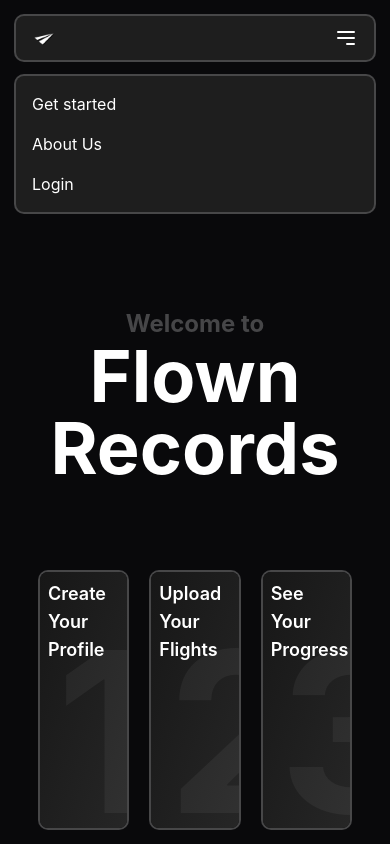
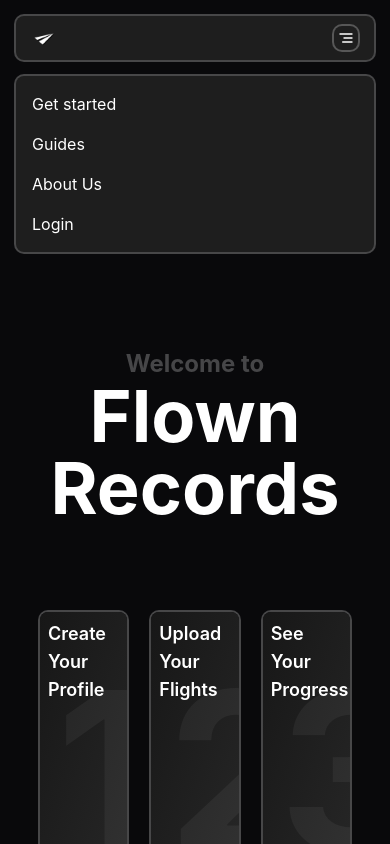
Before and after one commit to flownrecords/website, a React (Vite) app: page / in a window 390 px wide. Both pictures are taken after a click on the button 346 px from the left and 38 px from the top of the page. Shown: the top 844 px of the page. Built offline with nearby package versions, Linux system fonts and the light colour scheme; no server answers.

Commit message:
✨ Update Navbar: replace hamburger icon with AlignRight and add Guides link

```diff
--- a/src/components/general/Navbar.tsx
+++ b/src/components/general/Navbar.tsx
@@ -3,7 +3,7 @@ import { useState } from "react";
 import { useAuth } from "../auth/AuthContext";
 
 import Icon from "../../assets/images/icon.png";
-import { ChevronDown } from "lucide-react";
+import { AlignRight, ChevronDown } from "lucide-react";
 
 export default function Navbar() {
     const [mobileMenu, toggleMobileMenu] = useState(false);
@@ -139,20 +139,7 @@ export default function Navbar() {
                         className="cursor-pointer text-white focus:outline-none hover:opacity-75 transition duration-150"
                         onClick={() => toggleMobileMenu(!mobileMenu)}
                     >
-                        <svg
-                            className="w-6 h-6"
-                            fill="none"
-                            stroke="currentColor"
-                            viewBox="0 0 24 24"
-                            xmlns="http://www.w3.org/2000/svg"
-                        >
-                            <path
-                                strokeLinecap="round"
-                                strokeLinejoin="round"
-                                strokeWidth={2}
-                                d="M4 6h16M4 12h16m-7 6h7"
-                            />
-                        </svg>
+                        <AlignRight className={`h-6 w-6 ${mobileMenu ? "ring-2 ring-white/25 rounded-lg p-1" : ""} transition-all duration-300`} />
                     </button>
                 </div>
             </nav>
@@ -174,6 +161,14 @@ export default function Navbar() {
                                 className="decoration-accent decoration-2 hover:underline hover:text-white/75 transition-all duration-150"
                             >
                                 Tools
+                            </Link>
+                        </li>
+                        <li>
+                            <Link
+                                to="/guides"
+                                className="decoration-accent decoration-2 hover:underline hover:text-white/75 transition-all duration-150"
+                            >
+                                Guides
                             </Link>
                         </li>
                         <li>
```
